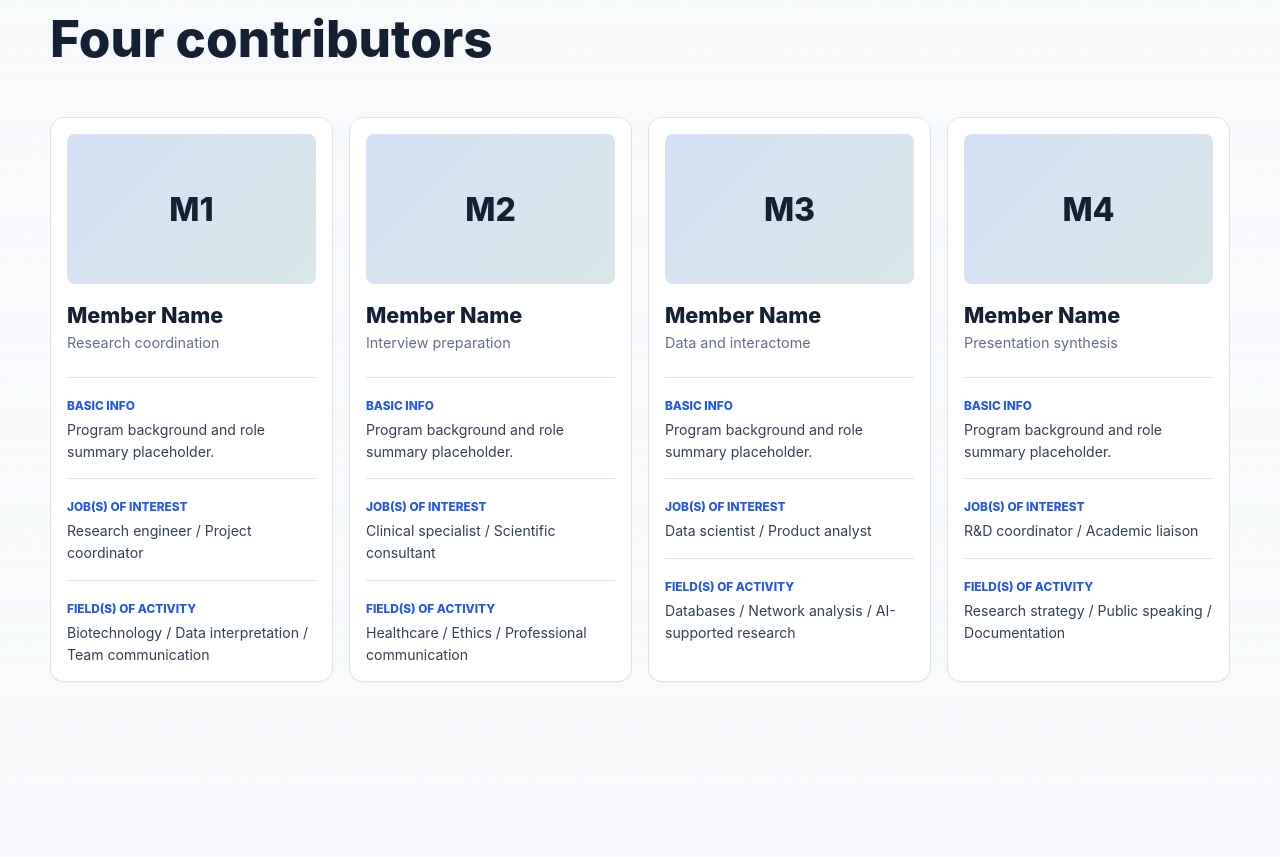
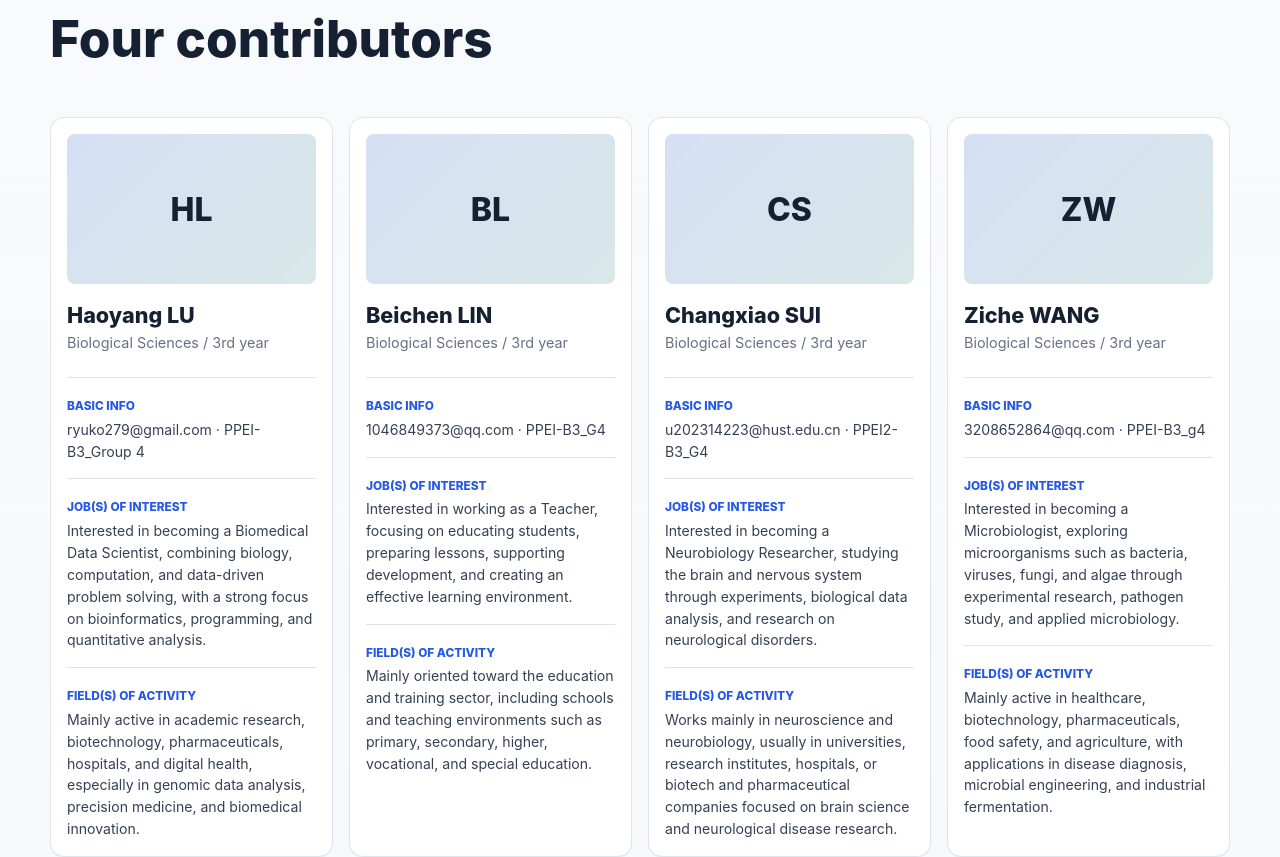
Before and after one commit to iryuko/ppei-b3-s2-oral-presentation, a React (Vite) app: page / in a window 1280 px wide. Shown: the part 1080-1937 px from the top of the page. Built offline with nearby package versions, Linux system fonts and the light colour scheme.

Commit message:
Add team member profiles

```diff
--- a/src/data/siteData.ts
+++ b/src/data/siteData.ts
@@ -139,40 +139,56 @@ export const navItems: NavItem[] = [
 
 export const teamMembers: TeamMember[] = [
   {
-    id: "member-1",
-    initials: "M1",
-    name: "Member Name",
-    role: "Research coordination",
-    basicInfo: "Program background and role summary placeholder.",
-    jobsOfInterest: ["Research engineer", "Project coordinator"],
-    fieldsOfActivity: ["Biotechnology", "Data interpretation", "Team communication"],
+    id: "haoyang-lu",
+    initials: "HL",
+    name: "Haoyang LU",
+    role: "Biological Sciences / 3rd year",
+    basicInfo: "ryuko279@gmail.com · PPEI-B3_Group 4",
+    jobsOfInterest: [
+      "Interested in becoming a Biomedical Data Scientist, combining biology, computation, and data-driven problem solving, with a strong focus on bioinformatics, programming, and quantitative analysis.",
+    ],
+    fieldsOfActivity: [
+      "Mainly active in academic research, biotechnology, pharmaceuticals, hospitals, and digital health, especially in genomic data analysis, precision medicine, and biomedical innovation.",
+    ],
   },
   {
-    id: "member-2",
-    initials: "M2",
-    name: "Member Name",
-    role: "Interview preparation",
-    basicInfo: "Program background and role summary placeholder.",
-    jobsOfInterest: ["Clinical specialist", "Scientific consultant"],
-    fieldsOfActivity: ["Healthcare", "Ethics", "Professional communication"],
+    id: "beichen-lin",
+    initials: "BL",
+    name: "Beichen LIN",
+    role: "Biological Sciences / 3rd year",
+    basicInfo: "1046849373@qq.com · PPEI-B3_G4",
+    jobsOfInterest: [
+      "Interested in working as a Teacher, focusing on educating students, preparing lessons, supporting development, and creating an effective learning environment.",
+    ],
+    fieldsOfActivity: [
+      "Mainly oriented toward the education and training sector, including schools and teaching environments such as primary, secondary, higher, vocational, and special education.",
+    ],
   },
   {
-    id: "member-3",
-    initials: "M3",
-    name: "Member Name",
-    role: "Data and interactome",
-    basicInfo: "Program background and role summary placeholder.",
-    jobsOfInterest: ["Data scientist", "Product analyst"],
-    fieldsOfActivity: ["Databases", "Network analysis", "AI-supported research"],
+    id: "changxiao-sui",
+    initials: "CS",
+    name: "Changxiao SUI",
+    role: "Biological Sciences / 3rd year",
+    basicInfo: "u202314223@hust.edu.cn · PPEI2-B3_G4",
+    jobsOfInterest: [
+      "Interested in becoming a Neurobiology Researcher, studying the brain and nervous system through experiments, biological data analysis, and research on neurological disorders.",
+    ],
+    fieldsOfActivity: [
+      "Works mainly in neuroscience and neurobiology, usually in universities, research institutes, hospitals, or biotech and pharmaceutical companies focused on brain science and neurological disease research.",
+    ],
   },
   {
-    id: "member-4",
-    initials: "M4",
-    name: "Member Name",
-    role: "Presentation synthesis",
-    basicInfo: "Program background and role summary placeholder.",
-    jobsOfInterest: ["R&D coordinator", "Academic liaison"],
-    fieldsOfActivity: ["Research strategy", "Public speaking", "Documentation"],
+    id: "ziche-wang",
+    initials: "ZW",
+    name: "Ziche WANG",
+    role: "Biological Sciences / 3rd year",
+    basicInfo: "3208652864@qq.com · PPEI-B3_g4",
+    jobsOfInterest: [
+      "Interested in becoming a Microbiologist, exploring microorganisms such as bacteria, viruses, fungi, and algae through experimental research, pathogen study, and applied microbiology.",
+    ],
+    fieldsOfActivity: [
+      "Mainly active in healthcare, biotechnology, pharmaceuticals, food safety, and agriculture, with applications in disease diagnosis, microbial engineering, and industrial fermentation.",
+    ],
   },
 ];
 
```
Also changed, not shown: src/data/siteData.static.js (+44 -28 lines), 1 other file (tests, documents, lock files or other folders).
